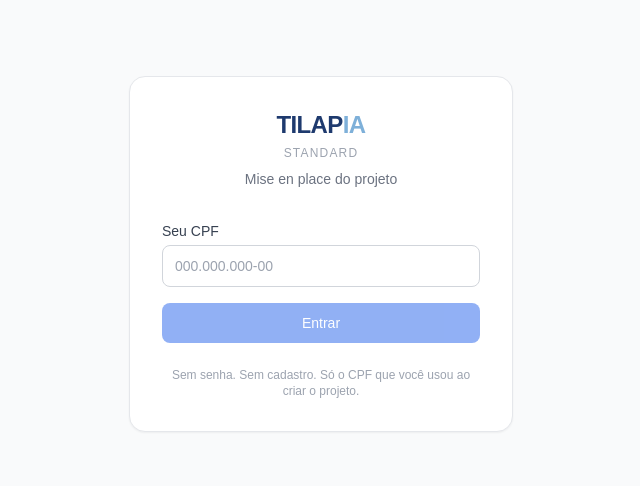
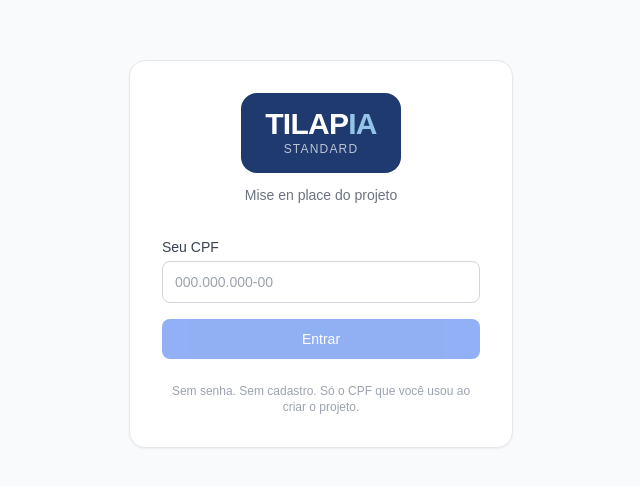
Before and after one commit to saacsai/saacs-dashboard, a Next.js app: page /tilapia in a window 1280 px wide. Shown: the part 146-632 px from the top of the page, without its empty margins (319-959 px from the left). Built offline with nearby package versions, Linux system fonts and the light colour scheme.

Commit message:
brand: logo quadrado azul TILAPIA Standard em login e sidebar

```diff
--- a/src/app/tilapia/page.tsx
+++ b/src/app/tilapia/page.tsx
@@ -5,6 +5,7 @@ export const dynamic = 'force-dynamic'
 import { Suspense, useEffect, useState } from 'react'
 import { useSearchParams } from 'next/navigation'
 import TilapiaWorkspace from './TilapiaWorkspace'
+import TilapiaLogo from '@/components/TilapiaLogo'
 
 function formatCPF(v: string) {
   return v.replace(/\D/g, '').slice(0, 11)
@@ -76,11 +77,9 @@ function TilapiaPage() {
     <div className="min-h-screen bg-gray-50 flex items-center justify-center p-4">
       <div className="bg-white rounded-2xl shadow-sm border border-gray-200 p-8 w-full max-w-sm">
         <div className="text-center mb-8">
-          <div className="flex items-baseline justify-center gap-0 mb-1">
-            <span className="text-2xl font-black tracking-tight text-[#1E3A6E]">TILAP</span>
-            <span className="text-2xl font-black tracking-tight text-[#7EB0D9]">IA</span>
+          <div className="flex justify-center mb-3">
+            <TilapiaLogo size="lg" />
           </div>
-          <div className="text-xs text-gray-400 font-medium tracking-widest uppercase mb-2">Standard</div>
           <div className="text-sm text-gray-500">Mise en place do projeto</div>
         </div>
 
--- a/src/components/SidebarProgress.tsx
+++ b/src/components/SidebarProgress.tsx
@@ -1,4 +1,6 @@
 'use client'
+
+import TilapiaLogo from './TilapiaLogo'
 
 type Status = 'pendente' | 'pronto' | 'parcial'
 
@@ -28,13 +30,9 @@ export default function SidebarProgress({ fases, concluido, nomeUsuario, tipoPro
   return (
     <aside className="w-full h-full flex flex-col bg-white border-r border-gray-200 p-4">
       <div className="mb-6">
-        <div className="flex items-baseline gap-0 mb-1">
-          <span className="text-xl font-black tracking-tight text-[#1E3A6E]">TILAP</span>
-          <span className="text-xl font-black tracking-tight text-[#7EB0D9]">IA</span>
-        </div>
-        <div className="text-xs text-gray-400 font-medium tracking-wide">Standard</div>
-        {nomeUsuario && <p className="text-sm text-gray-600 mt-1">{nomeUsuario}</p>}
-        {tipoProjeto && <p className="text-xs text-gray-400 capitalize">{tipoProjeto}</p>}
+        <TilapiaLogo size="sm" />
+        {nomeUsuario && <p className="text-sm text-gray-600 mt-2">{nomeUsuario}</p>}
+        {tipoProjeto && <p className="text-xs text-gray-400 capitalize mt-0.5">{tipoProjeto}</p>}
       </div>
 
       <div className="mb-4">
--- /dev/null
+++ b/src/components/TilapiaLogo.tsx
@@ -0,0 +1,24 @@
+interface Props {
+  size?: 'sm' | 'md' | 'lg'
+}
+
+export default function TilapiaLogo({ size = 'md' }: Props) {
+  const configs = {
+    sm: { box: 'px-3 py-2 rounded-lg', title: 'text-base', sub: 'text-[9px]' },
+    md: { box: 'px-4 py-3 rounded-xl', title: 'text-xl',   sub: 'text-[10px]' },
+    lg: { box: 'px-6 py-4 rounded-2xl', title: 'text-3xl', sub: 'text-xs' },
+  }
+  const c = configs[size]
+
+  return (
+    <div className={`inline-flex flex-col items-center bg-[#1E3A6E] ${c.box}`}>
+      <div className={`flex items-baseline gap-0 font-black tracking-tight leading-none ${c.title}`}>
+        <span className="text-white">TILAP</span>
+        <span className="text-[#94C4E8]">IA</span>
+      </div>
+      <div className={`text-white/70 font-medium tracking-widest uppercase mt-0.5 ${c.sub}`}>
+        Standard
+      </div>
+    </div>
+  )
+}
```
